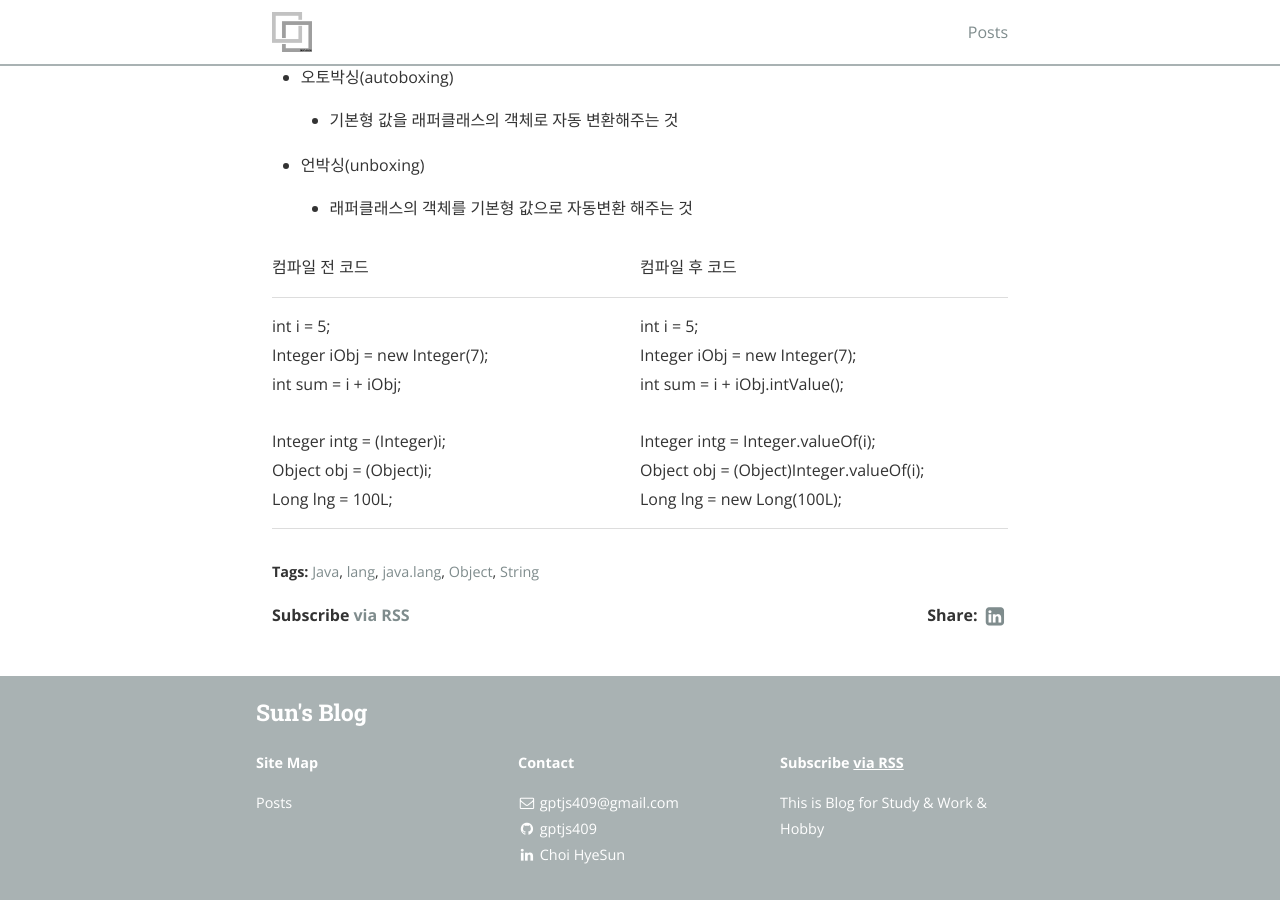
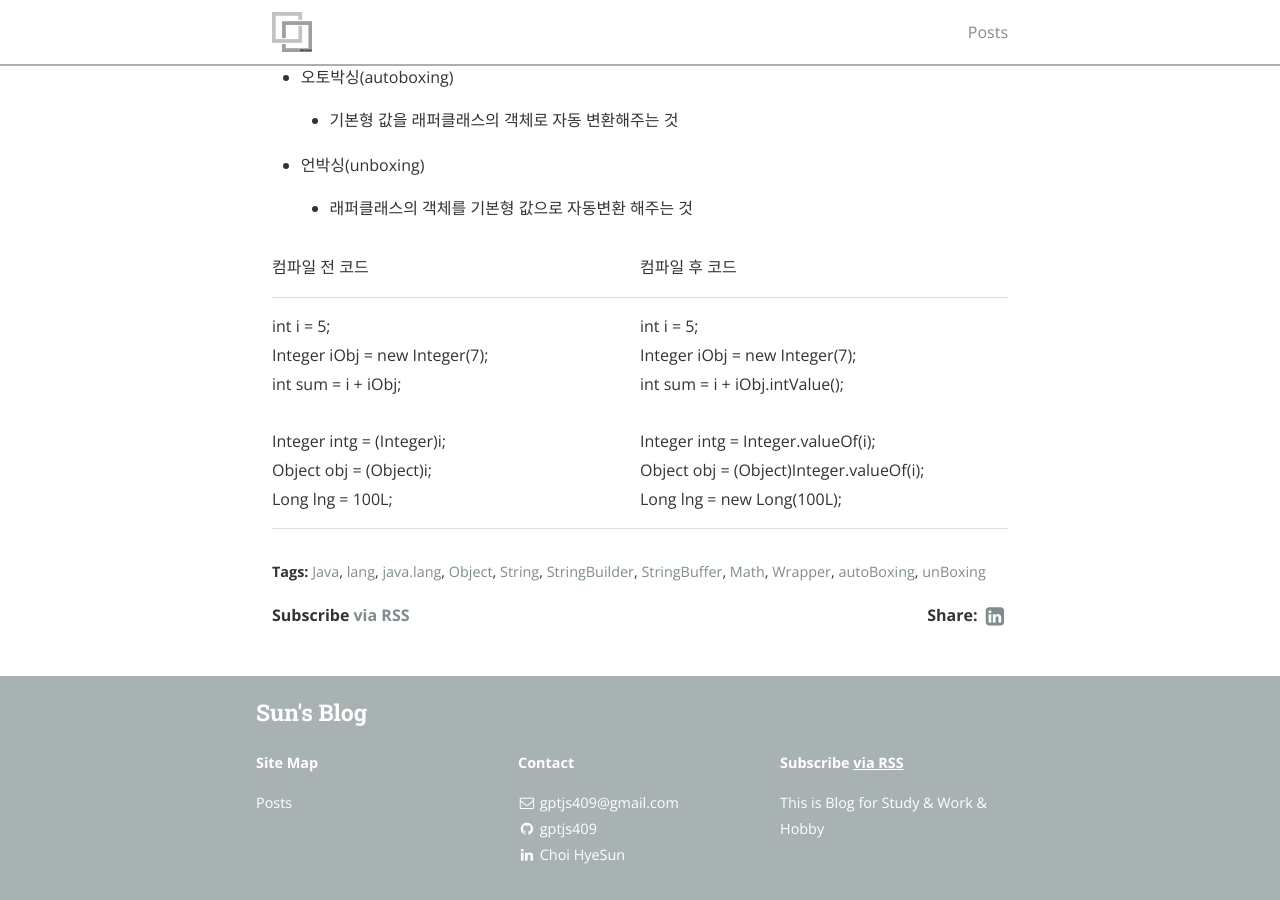
Before and after one commit to gptjs409/gptjs409.github.io, a Jekyll site: the page built from _posts/java/2019-09-10-java-lang.md, in a window 1280 px wide and 900 px high, scrolled down 28653 px. Built offline with Jekyll 4.4.1, drawn with Linux system fonts in a browser that asks for light colours; nearby versions of some CDN libraries.

Commit message:
Update 2019-09-10-java-lang.md

```diff
--- a/_posts/java/2019-09-10-java-lang.md
+++ b/_posts/java/2019-09-10-java-lang.md
@@ -10,6 +10,12 @@ tags:
   - java.lang
   - Object
   - String
+  - StringBuilder
+  - StringBuffer
+  - Math
+  - Wrapper
+  - autoBoxing
+  - unBoxing
 ---
 
 ## java.lang 패키지
```
